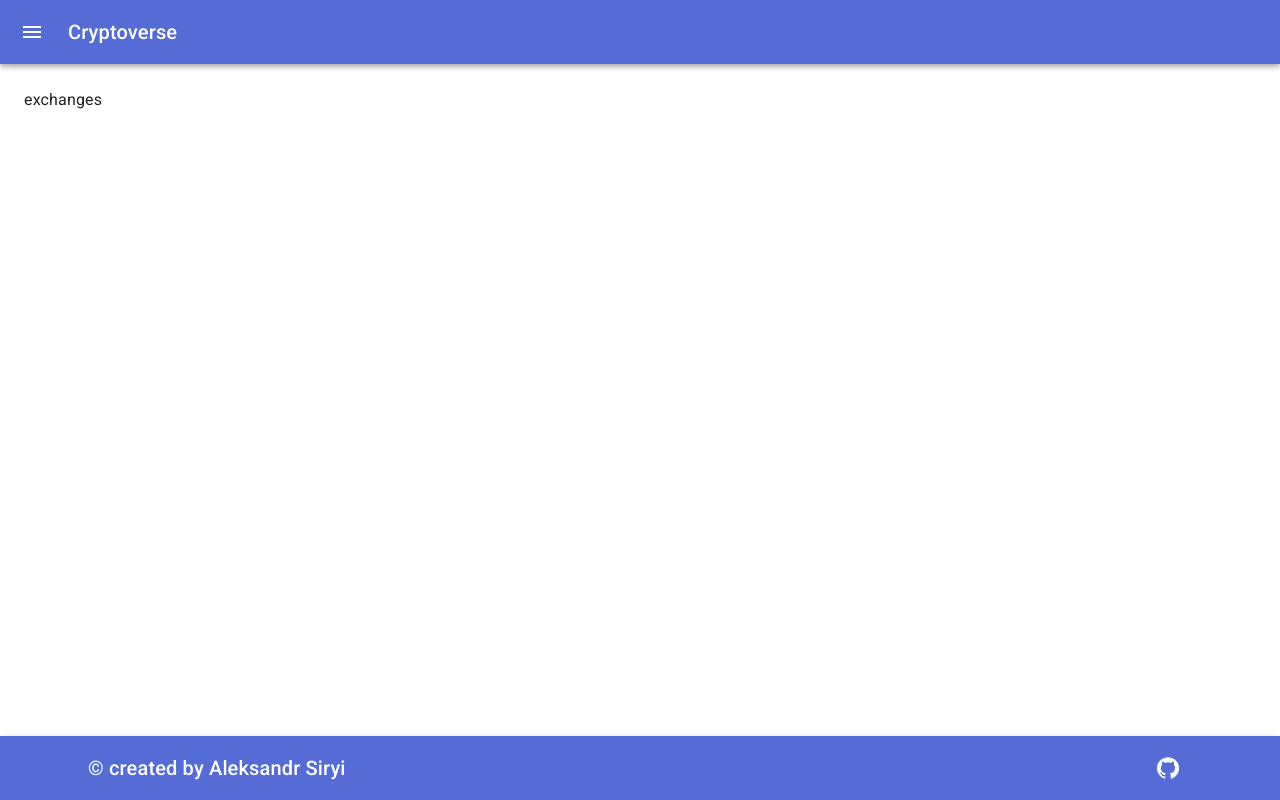
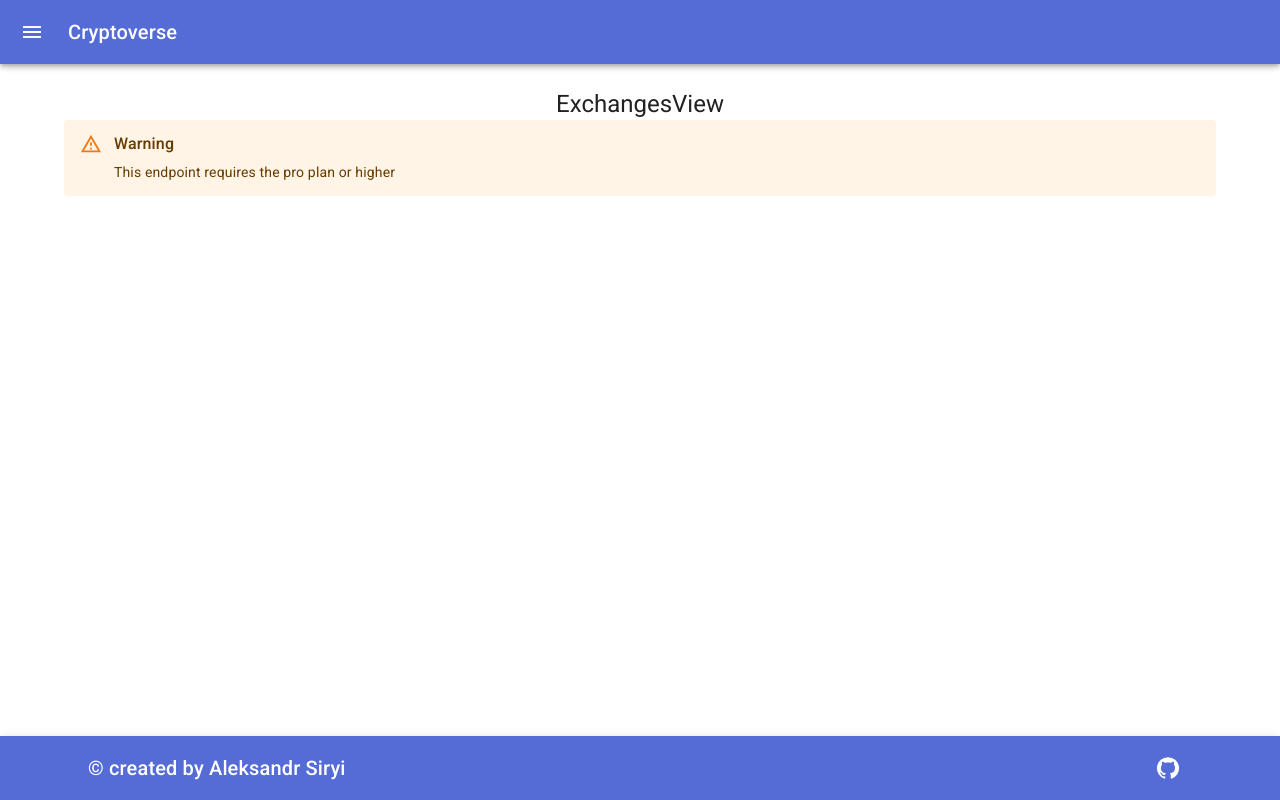
Before and after one commit to theobroma/cryptoverse-mui-v5, a React (Create React App) app: page /exchanges in a window 1280 px wide. Built offline with nearby package versions, Linux system fonts and the light colour scheme; no server answers.

Commit message:
ExchangesView

```diff
--- a/src/@routes/AppContainer.tsx
+++ b/src/@routes/AppContainer.tsx
@@ -2,6 +2,7 @@
 import { BrowserRouter, Route, Routes } from 'react-router-dom';
 
 import CryptoDetailsView from '../@views/CryptoDetailsView';
+import ExchangesView from '../@views/ExchangesView';
 import MainView from '../@views/MainView';
 
 import { AppLayout } from './AppLayout';
@@ -14,7 +15,7 @@ export const AppContainer = () => {
           <Route index element={<div>Home</div>} />
           <Route path="cryptocurrencies" element={<MainView />} />
           <Route path="cryptocurrencies/:id" element={<CryptoDetailsView />} />
-          <Route path="exchanges" element={<div>exchanges</div>} />
+          <Route path="exchanges" element={<ExchangesView />} />
           <Route path="*" element={<div>Not Found</div>} />
         </Route>
       </Routes>
--- /dev/null
+++ b/src/@views/ExchangesView/ExchangesView.tsx
@@ -0,0 +1,31 @@
+import { Box, Container, Grid, Typography } from '@mui/material';
+import Alert from '@mui/material/Alert';
+import AlertTitle from '@mui/material/AlertTitle';
+import Stack from '@mui/material/Stack';
+
+const ExchangesView = () => {
+  return (
+    <Container maxWidth="lg">
+      <Box sx={{ flexGrow: 1 }}>
+        <Grid container spacing={2}>
+          {/* Title */}
+          <Grid item xs={12}>
+            <Box sx={{ display: 'flex', justifyContent: 'center' }}>
+              <Typography component="h2" variant="h5">
+                ExchangesView
+              </Typography>
+            </Box>
+            <Stack sx={{ width: '100%' }} spacing={2}>
+              <Alert severity="warning">
+                <AlertTitle>Warning</AlertTitle>
+                This endpoint requires the pro plan or higher
+              </Alert>
+            </Stack>
+          </Grid>
+        </Grid>
+      </Box>
+    </Container>
+  );
+};
+
+export default ExchangesView;
--- /dev/null
+++ b/src/@views/ExchangesView/index.ts
@@ -0,0 +1 @@
+export { default } from './ExchangesView';
```
